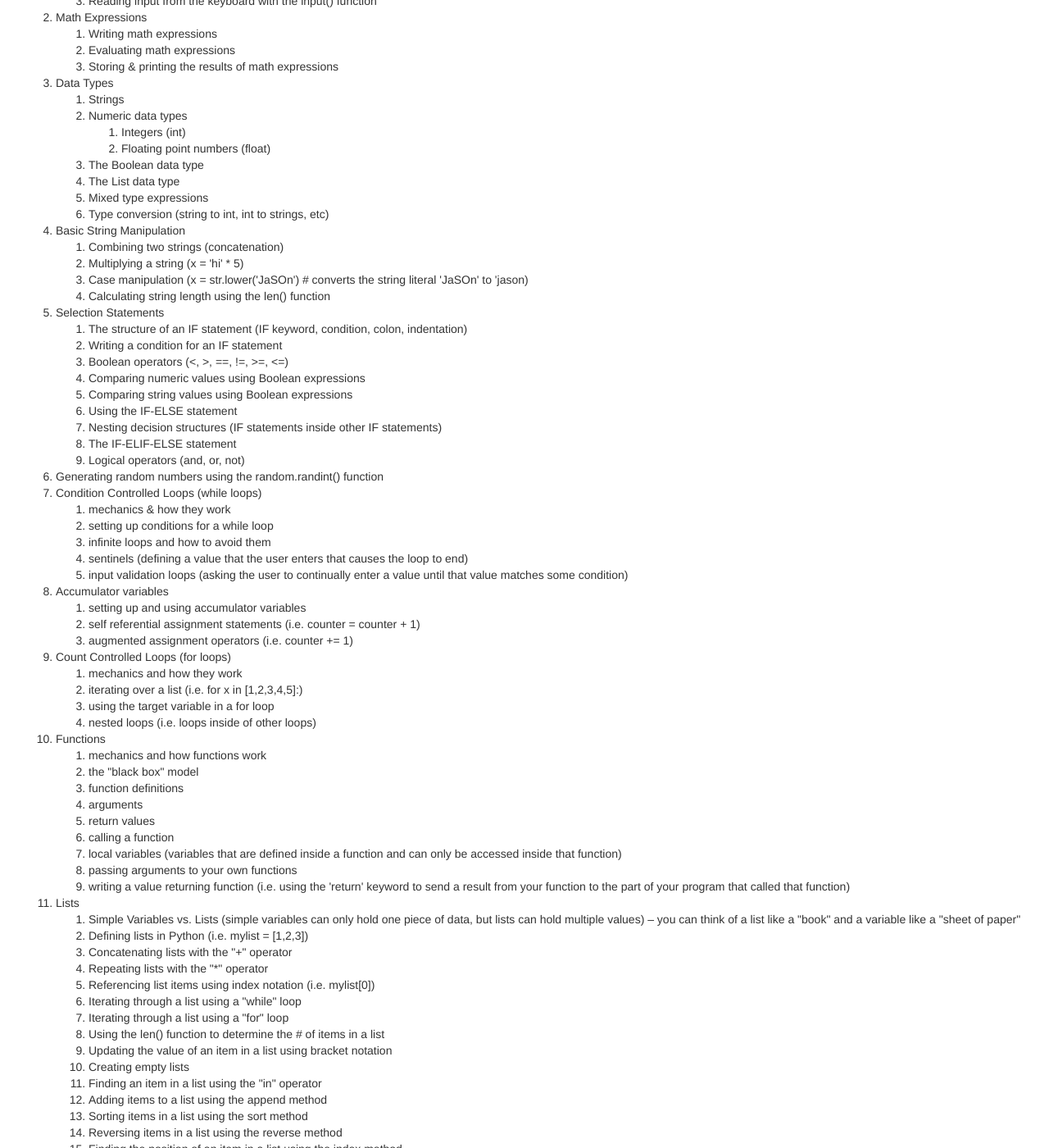
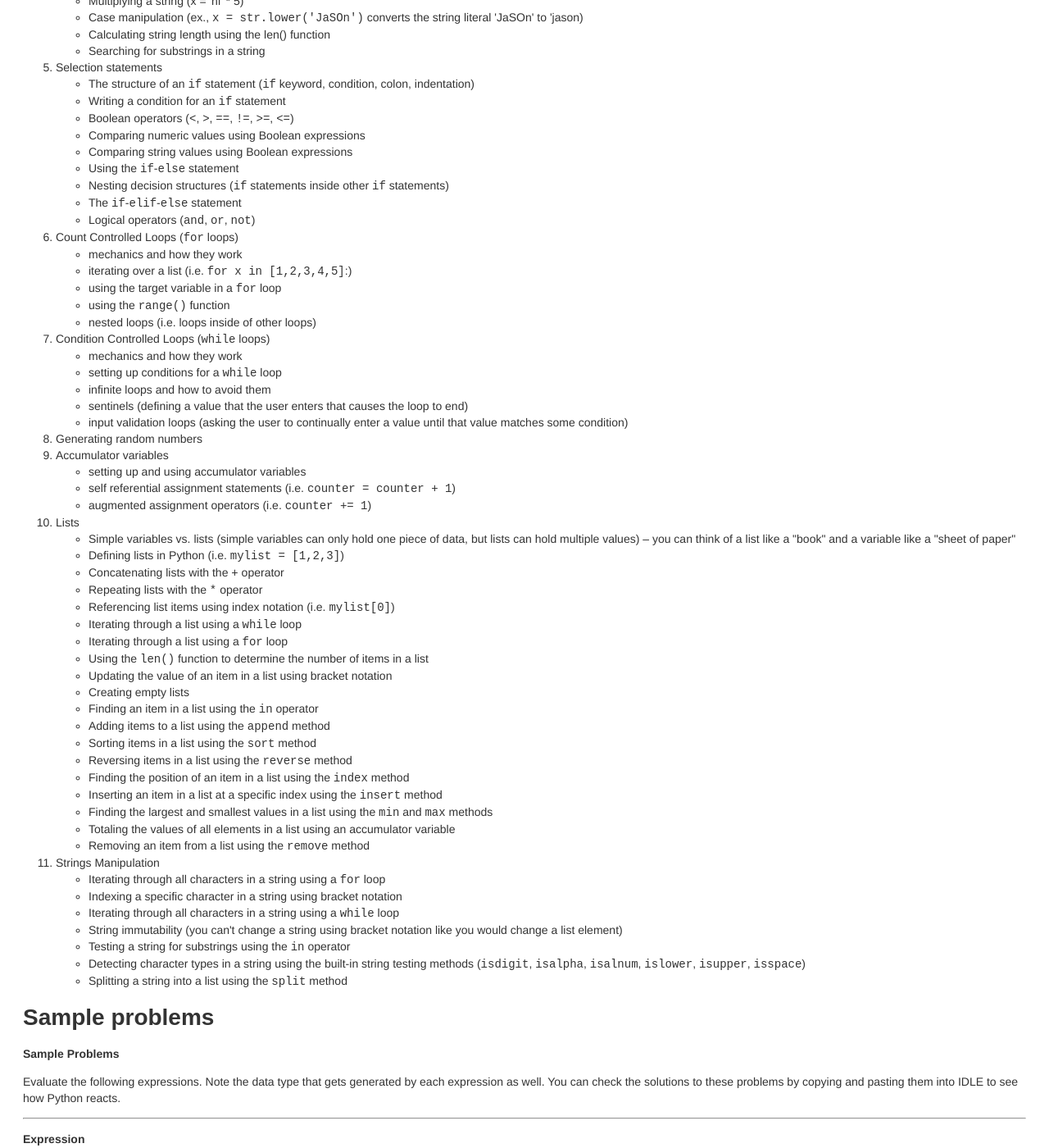
Before and after one commit to joannakl/core109_f19, a Jekyll site: the page built from exam3_sample.markdown, in a window 1280 px wide and 1400 px high, scrolled down 1127 px. Shown: the whole window at 82% size. Built offline with Jekyll 4.4.1, drawn with Linux system fonts in a browser that asks for light colours; some web fonts are replaced; some of the changed text lies outside the part shown.

Commit message:
finished topics list

```diff
--- a/exam3_sample.markdown
+++ b/exam3_sample.markdown
@@ -11,59 +11,37 @@
 Here is a quick summary of math topics that you should be reviewing for
 the final exam.
 
-1.  Approximations, Units, Unit Conversion
-    1.  approximating the values by rounding to "nice" numbers
-    2.  converting from "smaller" units to "larger" units (for example,
-        minutes to hours, inches to miles, etc)
-    3.  converting from "larger" units to "smaller" units (for example,
-        hours to minutes, miles to inches, etc)
-    4.  multiply by 1 trick
 2.  Percentages
-    1.  group sizes as percentage of a whole
-    2.  pay increases (one+ trick)
-    3.  discounts
-    4.  finding what percent of one amount is another amount
-    5.  inflation - what is your money worth tomorrow
+    -   group sizes as percentage of a whole
+    -   pay increases (one+ trick)
+    -   discounts
+    -   finding what percent of one amount is another amount
+    -   inflation - what is your money worth tomorrow
 3.  Averages
-    1.  averages vs. weighted averages
-    2.  average paradox (Simpson's Paradox)
-    3.  calculating GPA
+    -   calculating GPA
+    -   calculation other average values
 4.  Linear growth
-    1.  calculating distance traveled within particular time
-    2.  currency exchange
-    3.  electricity bills (base pay)
-    4.  bonus calculation
-    5.  car rental fees
+    -   calculating distance traveled within particular time
+    -   currency exchange
+    -   electricity bills (base pay)
+    -   bonus calculation
+    -   car rental fees
 5.  Exponential growth
-    1.  simple interest vs. compound interest
-    2.  significance of doubling: rice and chessboard story, toilet
+    -   interest calculations
+    -   significance of doubling: rice and chessboard story, toilet
         paper and the Moon
-    3.  population growth, generations
-    4.  credit card payments
-    5.  retirement savings
-    6.  Using the IF-ELSE statement
-    7.  Nesting decision structures (IF statements inside other IF
-        statements)
-    8.  The IF-ELIF-ELSE statement
-    9.  Logical operators (and, or, not)
-6.  Logarithms
-    1.  figuring out the exponent, what\_power\_function
-    2.  bacteria growth - how much time does it take for population to
-        double?
-    3.  how many digits/symbols to produce specified number of unique
-        identifiers
+    -   credit card payments
+    -   retirement savings
+6.  Probabilities
+    -  enumerating all possible outcomes of an experiment
+    -  determining the number of all possible outcomes
+    -  calculating probabilities of a given outcome
 7.  Statistics
-    1.  interpreting different types of graphs: histograms, dot plots,
-        box plots
-    2.  approximating and calculating mean, median and mode - what kind
+    -   calculating mean, median and mode - what kind
         of information they reveal
-    3.  scatter plots for numerical data
-    4.  modeling data with linear/quadratic/exponential/logarithmic
-        functions
-    5.  approximating missing data based on the model
-    6.  categorical data
-    7.  frequency table, relative frequencies, conditional relative
-        frequencies
+    -   analyzing data distribution based on a histogram
+    -   working with real data sets
+
 
 
 
@@ -71,113 +49,96 @@
 for the final exam.
 
 1.  Programming Mechanics
-    1.  Functions (what are they, using them, arguments, return values,
-        etc)
-    2.  Variables (what are they, creating them, using them, naming
+    -   Variables (what are they, creating them, using them, naming
         rules, etc)
-    3.  Reading input from the keyboard with the input() function
+    -   Reading input from the keyboard with the input() function
 2.  Math Expressions
-    1.  Writing math expressions
-    2.  Evaluating math expressions
-    3.  Storing & printing the results of math expressions
+    -   Writing math expressions
+    -   Evaluating math expressions
+    -   Storing & printing the results of math expressions
 3.  Data Types
-    1.  Strings
-    2.  Numeric data types
-        1.  Integers (int)
-        2.  Floating point numbers (float)
-    3.  The Boolean data type
-    4.  The List data type
-    5.  Mixed type expressions
-    6.  Type conversion (string to int, int to strings, etc)
+    -   Strings
+    -   Numeric data types
+        -   Integers (int)
+        -   Floating point numbers (float)
+    -   The Boolean data type
+    -   The List data type
+    -   Mixed type expressions
+    -   Type conversion (string to int, int to strings, etc)
 4.  Basic String Manipulation
-    1.  Combining two strings (concatenation)
-    2.  Multiplying a string (x = 'hi' \* 5)
-    3.  Case manipulation (x = str.lower('JaSOn') \# converts the string
+    -   Combining two strings (concatenation)
+    -   Multiplying a string (x = 'hi' \* 5)
+    -   Case manipulation (ex., `x = str.lower('JaSOn')` converts the string
         literal 'JaSOn' to 'jason)
-    4.  Calculating string length using the len() function
-5.  Selection Statements
-    1.  The structure of an IF statement (IF keyword, condition, colon,
-        indentation)
-    2.  Writing a condition for an IF statement
-    3.  Boolean operators (&lt;, &gt;, ==, !=, &gt;=, &lt;=)
-    4.  Comparing numeric values using Boolean expressions
-    5.  Comparing string values using Boolean expressions
-    6.  Using the IF-ELSE statement
-    7.  Nesting decision structures (IF statements inside other IF
+    -   Calculating string length using the len() function
+    -   Searching for substrings in a string
+5.  Selection statements
+    -   The structure of an `if` statement (`if` keyword, condition, colon, indentation)
+    -   Writing a condition for an `if` statement
+    -   Boolean operators (`<`, `>`, `==`, `!=`, `>=`, `<=`)
+    -   Comparing numeric values using Boolean expressions
+    -   Comparing string values using Boolean expressions
+    -   Using the `if`-`else` statement
+    -   Nesting decision structures (`if` statements inside other `if`
         statements)
-    8.  The IF-ELIF-ELSE statement
-    9.  Logical operators (and, or, not)
-6.  Generating random numbers using the random.randint() function
-7.  Condition Controlled Loops (while loops)
-    1.  mechanics & how they work
-    2.  setting up conditions for a while loop
-    3.  infinite loops and how to avoid them
-    4.  sentinels (defining a value that the user enters that causes the
+    -   The `if`-`elif`-`else` statement
+    -   Logical operators (`and`, `or`, `not`)
+9.  Count Controlled Loops (`for` loops)
+    -   mechanics and how they work
+    -   iterating over a list (i.e. `for x in [1,2,3,4,5]`:)
+    -   using the target variable in a `for` loop
+    -   using the `range()` function
+    -   nested loops (i.e. loops inside of other loops)
+7.  Condition Controlled Loops (`while` loops)
+    -   mechanics and how they work
+    -   setting up conditions for a `while` loop
+    -   infinite loops and how to avoid them
+    -   sentinels (defining a value that the user enters that causes the
         loop to end)
-    5.  input validation loops (asking the user to continually enter a
+    -   input validation loops (asking the user to continually enter a
         value until that value matches some condition)
+6.  Generating random numbers
 8.  Accumulator variables
-    1.  setting up and using accumulator variables
-    2.  self referential assignment statements (i.e. counter = counter +
-        1)
-    3.  augmented assignment operators (i.e. counter += 1)
-9.  Count Controlled Loops (for loops)
-    1.  mechanics and how they work
-    2.  iterating over a list (i.e. for x in \[1,2,3,4,5\]:)
-    3.  using the target variable in a for loop
-    4.  nested loops (i.e. loops inside of other loops)
-10. Functions
-    1.  mechanics and how functions work
-    2.  the "black box" model
-    3.  function definitions
-    4.  arguments
-    5.  return values
-    6.  calling a function
-    7.  local variables (variables that are defined inside a function
-        and can only be accessed inside that function)
-    8.  passing arguments to your own functions
-    9.  writing a value returning function (i.e. using the 'return'
-        keyword to send a result from your function to the part of your
-        program that called that function)
+    -   setting up and using accumulator variables
+    -   self referential assignment statements (i.e. `counter = counter + 1`)
+    -   augmented assignment operators (i.e. `counter += 1`)
 11. Lists
-    1.  Simple Variables vs. Lists (simple variables can only hold one
+    -   Simple variables vs. lists (simple variables can only hold one
         piece of data, but lists can hold multiple values) – you can
         think of a list like a "book" and a variable like a "sheet of
         paper"
-    2.  Defining lists in Python (i.e. mylist = \[1,2,3\])
-    3.  Concatenating lists with the "+" operator
-    4.  Repeating lists with the "\*" operator
-    5.  Referencing list items using index notation (i.e. mylist\[0\])
-    6.  Iterating through a list using a "while" loop
-    7.  Iterating through a list using a "for" loop
-    8.  Using the len() function to determine the \# of items in a list
-    9.  Updating the value of an item in a list using bracket notation
-    10. Creating empty lists
-    11. Finding an item in a list using the "in" operator
-    12. Adding items to a list using the append method
-    13. Sorting items in a list using the sort method
-    14. Reversing items in a list using the reverse method
-    15. Finding the position of an item in a list using the index method
-    16. Inserting an item in a list at a specific index using the insert
+    -   Defining lists in Python (i.e. `mylist = [1,2,3]`)
+    -   Concatenating lists with the `+` operator
+    -   Repeating lists with the `*` operator
+    -   Referencing list items using index notation (i.e. `mylist[0]`)
+    -   Iterating through a list using a `while` loop
+    -   Iterating through a list using a `for` loop
+    -   Using the `len()` function to determine the number of items in a list
+    -   Updating the value of an item in a list using bracket notation
+    -   Creating empty lists
+    -   Finding an item in a list using the `in` operator
+    -   Adding items to a list using the `append` method
+    -   Sorting items in a list using the `sort` method
+    -   Reversing items in a list using the `reverse` method
+    -   Finding the position of an item in a list using the `index` method
+    -   Inserting an item in a list at a specific index using the `insert`
         method
-    17. Finding the largest and smallest values in a list using the min
-        and max methods
-    18. Totaling the values of all elements in a list using an
+    -   Finding the largest and smallest values in a list using the `min`
+        and `max` methods
+    -   Totaling the values of all elements in a list using an
         accumulator variable
-    19. Removing an item from a list using the remove method
+    -   Removing an item from a list using the `remove` method
 12. Strings Manipulation
-    1.  Iterating through all characters in a string using a for loop
-    2.  Indexing a specific character in a string using bracket notation
-    3.  Iterating through all characters in a string using a while loop
-    4.  String immutability (you can't change a string using bracket
+    -   Iterating through all characters in a string using a `for` loop
+    -   Indexing a specific character in a string using bracket notation
+    -   Iterating through all characters in a string using a `while` loop
+    -   String immutability (you can't change a string using bracket
         notation like you would change a list element)
-    5.  Testing a string for substrings using the "in" operator
-    6.  Detecting character types in a string using the built-in string
-        testing methods (isdigit, isalpha, isalnum, islower, isupper,
-        isspace)
-    7.  Splitting a string into a list using the "split" method
-13. File Input & Output
-    1.  Opening a file for reading
+    -   Testing a string for substrings using the `in` operator
+    -   Detecting character types in a string using the built-in string
+        testing methods (`isdigit`, `isalpha`, `isalnum`, `islower`, `isupper`,
+        `isspace`)
+    -   Splitting a string into a list using the `split` method
 
 
 
@@ -200,13 +161,13 @@
 
   5 \* 'a' + 5 \* 'b'
 
-  \[1\] + \[2\]
+  [1] + [2]
 
-  \['a', 'b'\] + \['c', 'd'\]
+  ['a', 'b'] + ['c', 'd']
 
-  \[2\] \* 4 + \[4\] \* 2
+  [2] \* 4 + [4] \* 2
 
-  \[1,2,3\] + 3 \* \[4\]
+  [1,2,3] + 3 \* [4]
 
   99 % 3
 
@@ -223,7 +184,7 @@
   (True or False) and (False and True)
 
   x = 'giraffe'\
-  x\[2\] \# evaluate the result of this line of code
+  x[2] \# evaluate the result of this line of code
 
   x = 'G+I+R+A+F+F+E'\
   x.split("+") \# evaluate the result of this line of code
```
Also changed, not shown: other parts of exam3_sample.markdown (+18 -18 lines).
